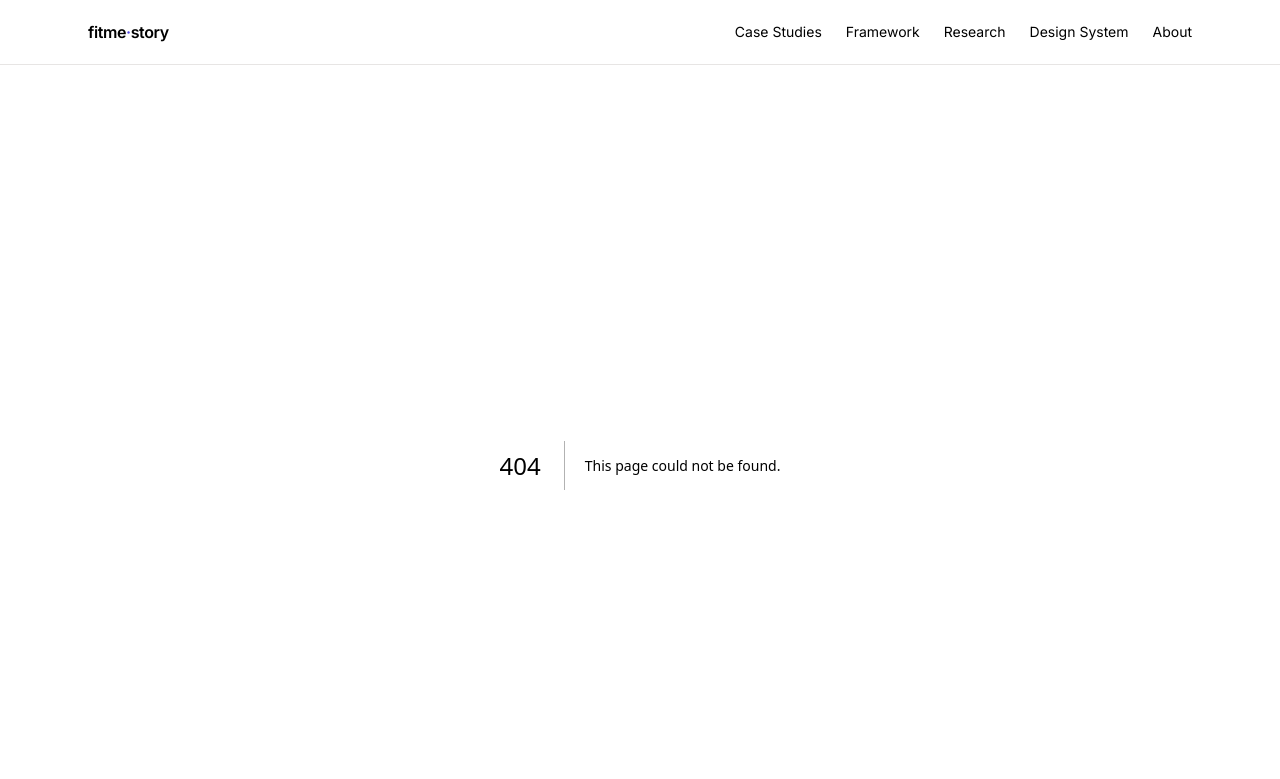
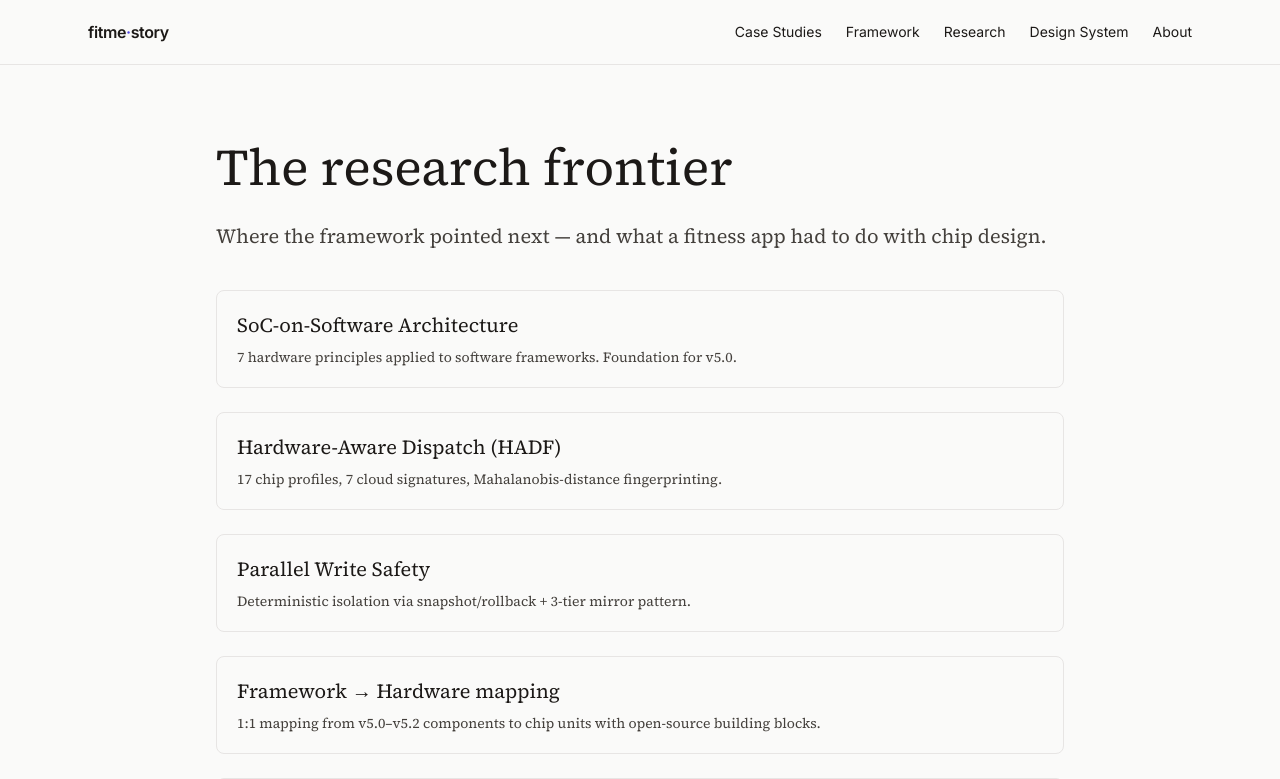
Before and after one commit to Regevba/fitme-story, a Next.js app: page /research in a window 1280 px wide. Before the commit this address had no page. Shown: the top 779 px of the page. Built offline with nearby package versions, Linux system fonts and the light colour scheme.

Commit message:
feat: /research page with case study and external research links

```diff
--- /dev/null
+++ b/src/app/research/page.tsx
@@ -0,0 +1,77 @@
+import Link from 'next/link';
+import type { Metadata } from 'next';
+
+export const metadata: Metadata = {
+  title: 'Research — fitme-story',
+  description: 'SoC-on-software, hardware-aware dispatch, and where the framework points next.',
+};
+
+type ResearchItem = {
+  title: string;
+  body: string;
+  href: string;
+  external?: boolean;
+};
+
+const RESEARCH: ResearchItem[] = [
+  {
+    title: 'SoC-on-Software Architecture',
+    body: '7 hardware principles applied to software frameworks. Foundation for v5.0.',
+    href: '/case-studies/soc-on-software',
+  },
+  {
+    title: 'Hardware-Aware Dispatch (HADF)',
+    body: '17 chip profiles, 7 cloud signatures, Mahalanobis-distance fingerprinting.',
+    href: '/case-studies/hadf',
+  },
+  {
+    title: 'Parallel Write Safety',
+    body: 'Deterministic isolation via snapshot/rollback + 3-tier mirror pattern.',
+    href: '/case-studies/parallel-write-safety',
+  },
+  {
+    title: 'Framework → Hardware mapping',
+    body: '1:1 mapping from v5.0–v5.2 components to chip units with open-source building blocks.',
+    href: 'https://github.com/Regevba/fitme-showcase/blob/main/05-research/framework-to-hardware.md',
+    external: true,
+  },
+  {
+    title: 'Orchid — AI Orchestration Accelerator',
+    body: '26K+ simulation runs, 6 experiments, design space findings.',
+    href: 'https://github.com/Regevba/fitme-showcase/blob/main/05-research/orchid-accelerator.md',
+    external: true,
+  },
+];
+
+export default function ResearchPage() {
+  return (
+    <article className="max-w-4xl mx-auto px-6 py-16">
+      <header className="mb-10">
+        <h1 className="font-serif text-[length:var(--text-display-lg)]">The research frontier</h1>
+        <p className="mt-4 text-xl text-[var(--color-neutral-700)] dark:text-[var(--color-neutral-300)]">
+          Where the framework pointed next — and what a fitness app had to do with chip design.
+        </p>
+      </header>
+      <ul className="space-y-6">
+        {RESEARCH.map((r) => {
+          const cls = "group block p-5 rounded-lg border border-[var(--color-neutral-200)] dark:border-[var(--color-neutral-700)] hover:border-[var(--color-brand-indigo)]";
+          const inner = (
+            <>
+              <h2 className="font-serif text-xl group-hover:text-[var(--color-brand-indigo)]">{r.title}</h2>
+              <p className="mt-2 text-sm text-[var(--color-neutral-700)] dark:text-[var(--color-neutral-300)]">{r.body}</p>
+            </>
+          );
+          return (
+            <li key={r.title}>
+              {r.external ? (
+                <a href={r.href} target="_blank" rel="noopener noreferrer" className={cls}>{inner}</a>
+              ) : (
+                <Link href={r.href} className={cls}>{inner}</Link>
+              )}
+            </li>
+          );
+        })}
+      </ul>
+    </article>
+  );
+}
```
